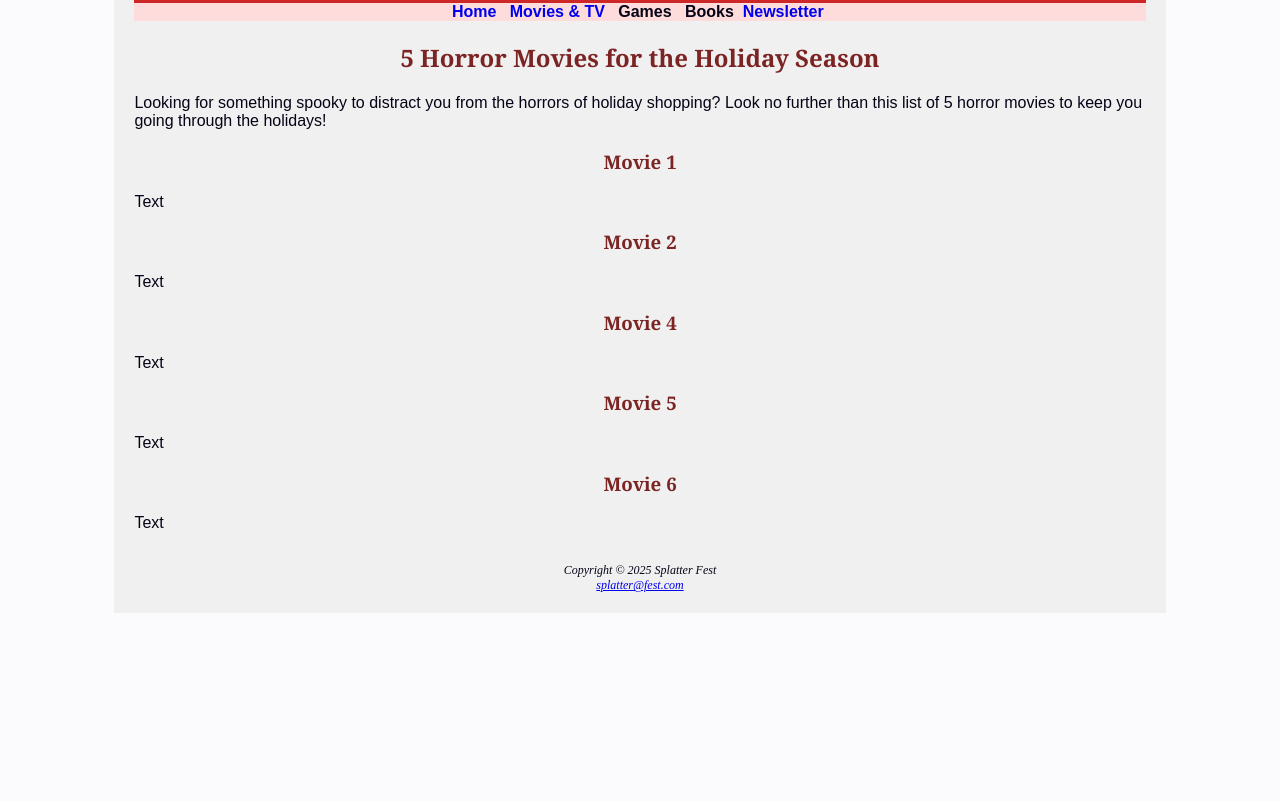
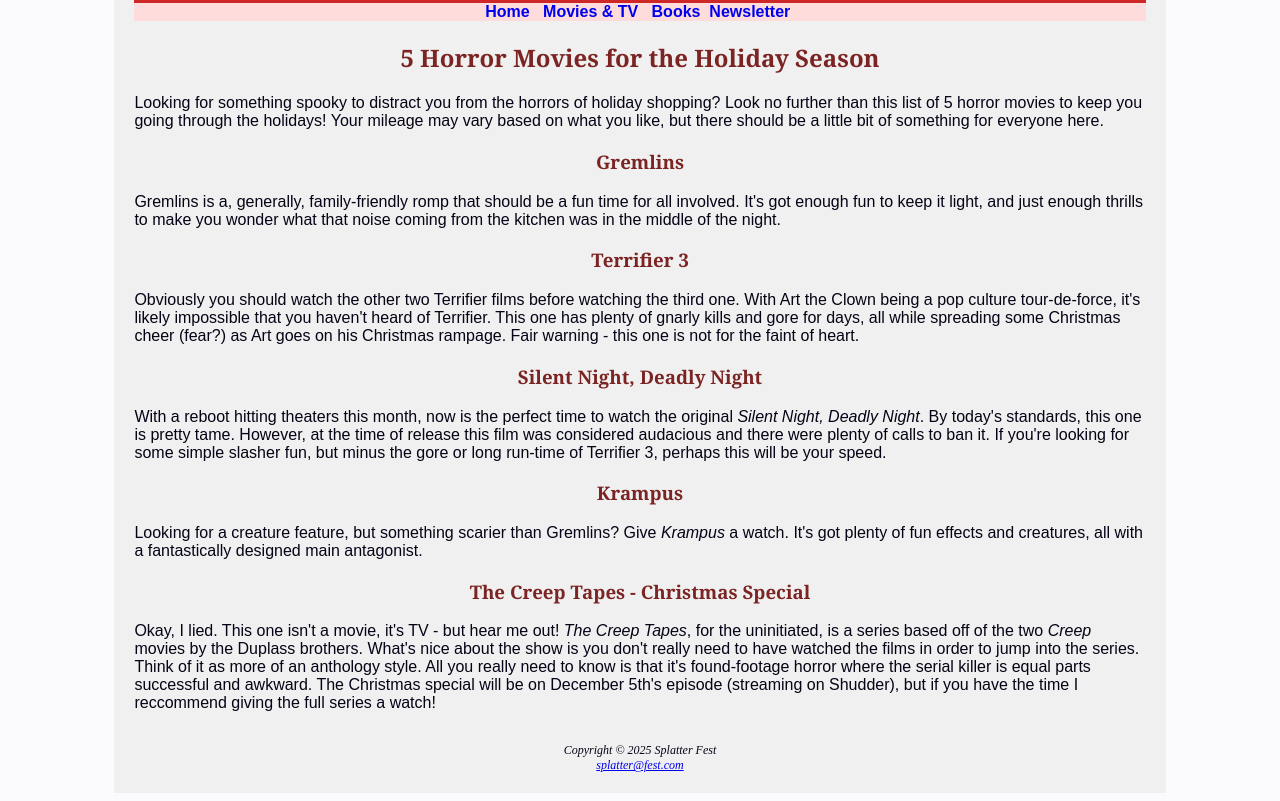
Before and after one commit to chammond185/chammond185.github.io, a plain HTML site: page movies1.html in a window 1280 px wide. Shown: the part 126-927 px from the top of the page. Before the commit the page ends 800 px from the top, so only its background shows below. Drawn offline with Linux system fonts and the light colour scheme.

Commit message:
Revise horror movie recommendations and descriptions
Updated movie descriptions and added titles.

```diff
--- a/movies1.html
+++ b/movies1.html
@@ -4,32 +4,32 @@
 		<link href="splatter.css" rel="stylesheet">
 			<title>Splatter Fest</title>
 		<meta charset="utf-8">
+		<meta name="description" content="This page features 5 horror movie recommendations perfect for the holiday season.">
 	</head>
 	<body>
 		<div class="wrapper">
 			<header>
-				<h1>Splatter Fest</h1>
+				<a href='./index.html'><h1>Splatter Fest</h1></a>
 			</header>
 			<nav>
 				<a href="index.html">Home</a> &nbsp;
 				<a href="movies.html">Movies & TV</a> &nbsp;
-				Games &nbsp;
-				Books&nbsp;
+				<a href="books.html">Books</a>&nbsp;
 				<a href="newsletter.html">Newsletter</a>&nbsp;
 			</nav>
 			<main>
 				<h2>5 Horror Movies for the Holiday Season</h2>
-					<p>Looking for something spooky to distract you from the horrors of holiday shopping? Look no further than this list of 5 horror movies to keep you going through the holidays!</p>
-				<h3>Movie 1</h3>
-					<p>Text</p>
-				<h3>Movie 2</h3>
-					<p>Text</p>
-				<h3>Movie 4</h3>
-					<p>Text</p>
-				<h3>Movie 5</h3>
-					<p>Text</p>
-				<h3>Movie 6</h3>
-					<p>Text</p>
+					<p>Looking for something spooky to distract you from the horrors of holiday shopping? Look no further than this list of 5 horror movies to keep you going through the holidays! Your mileage may vary based on what you like, but there should be a little bit of something for everyone here.</p>
+				<h3>Gremlins</h3>
+					<p>Gremlins is a, generally, family-friendly romp that should be a fun time for all involved. It's got enough fun to keep it light, and just enough thrills to make you wonder what that noise coming from the kitchen was in the middle of the night.</p>
+				<h3>Terrifier 3</h3>
+					<p>Obviously you should watch the other two Terrifier films before watching the third one. With Art the Clown being a pop culture tour-de-force, it's likely impossible that you haven't heard of Terrifier. This one has plenty of gnarly kills and gore for days, all while spreading some Christmas cheer (fear?) as Art goes on his Christmas rampage. Fair warning - this one is not for the faint of heart.</p>
+				<h3>Silent Night, Deadly Night</h3>
+					<p>With a reboot hitting theaters this month, now is the perfect time to watch the original <i>Silent Night, Deadly Night</i>. By today's standards, this one is pretty tame. However, at the time of release this film was considered audacious and there were plenty of calls to ban it. If you're looking for some simple slasher fun, but minus the gore or long run-time of Terrifier 3, perhaps this will be your speed.</p>
+				<h3>Krampus</h3>
+					<p>Looking for a creature feature, but something scarier than Gremlins? Give <i>Krampus</i> a watch. It's got plenty of fun effects and creatures, all with a fantastically designed main antagonist.</p>
+				<h3>The Creep Tapes - Christmas Special</h3>
+					<p>Okay, I lied. This one isn't a movie, it's TV - but hear me out! <i>The Creep Tapes</i>, for the uninitiated, is a series based off of the two <i>Creep</i> movies by the Duplass brothers. What's nice about the show is you don't really need to have watched the films in order to jump into the series. Think of it as more of an anthology style. All you really need to know is that it's found-footage horror where the serial killer is equal parts successful and awkward. The Christmas special will be on December 5th's episode (streaming on Shudder), but if you have the time I reccommend giving the full series a watch!</p>
 			</main>
 			<footer>
 				<br>
```
